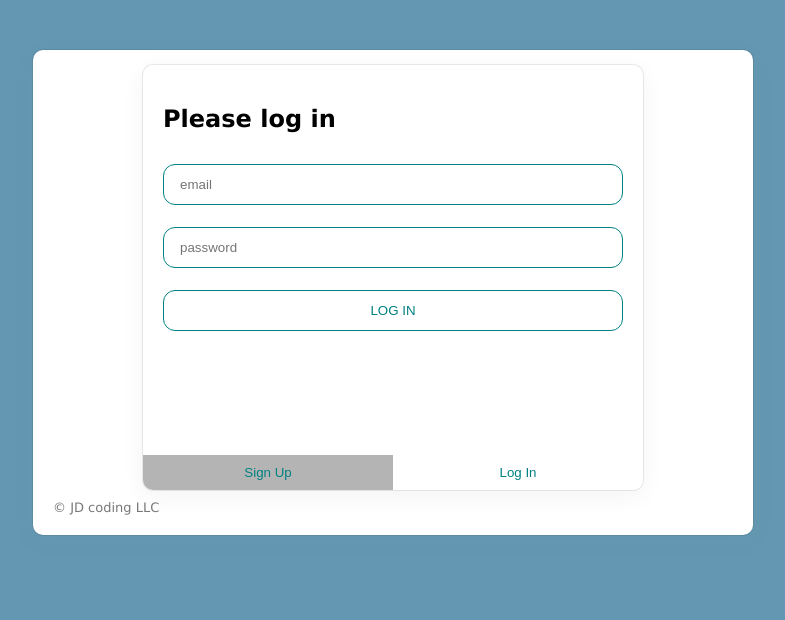
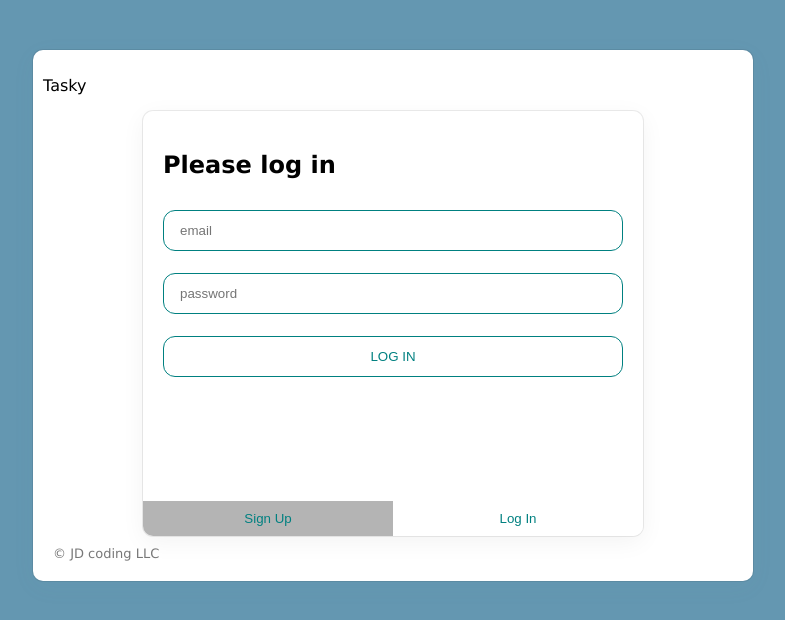
Before and after one commit to JuanGuarnizo99/tasky-api, a React (Create React App) app in the folder client/: page / in a window 1280 px wide. Shown: the top 620 px of the page, without its empty margins (247-1032 px from the left). Built offline with nearby package versions, Linux system fonts and the light colour scheme.

Commit message:
Update App.js
Added Banner object

```diff
--- a/client/src/App.js
+++ b/client/src/App.js
@@ -1,6 +1,7 @@
 import ListHeader from "./components/ListHeader";
 import ListItem from "./components/ListItem";
 import Auth from "./components/Auth";
+import Banner from "./components/Banner";
 import { useEffect, useState } from "react";
 import { useCookies } from "react-cookie";
 
@@ -40,11 +41,12 @@ const App = () => {
 
   return (
     <div className="app">
+      <Banner></Banner>
       {!authToken && <Auth></Auth>}
       {/* Only shows if auth token exists */}
       {authToken && (
         <>
-          <ListHeader listName={" 👨🏻‍💻 CS tick list"} getData={getData} />
+          <ListHeader listName={" 👨‍💻 My To Do "} getData={getData} />
           <p className="user-email">Welcome back {userEmail}</p>
           {sortedTasks?.map((task) => (
             <ListItem key={task.id} task={task} getData={getData} />
```
